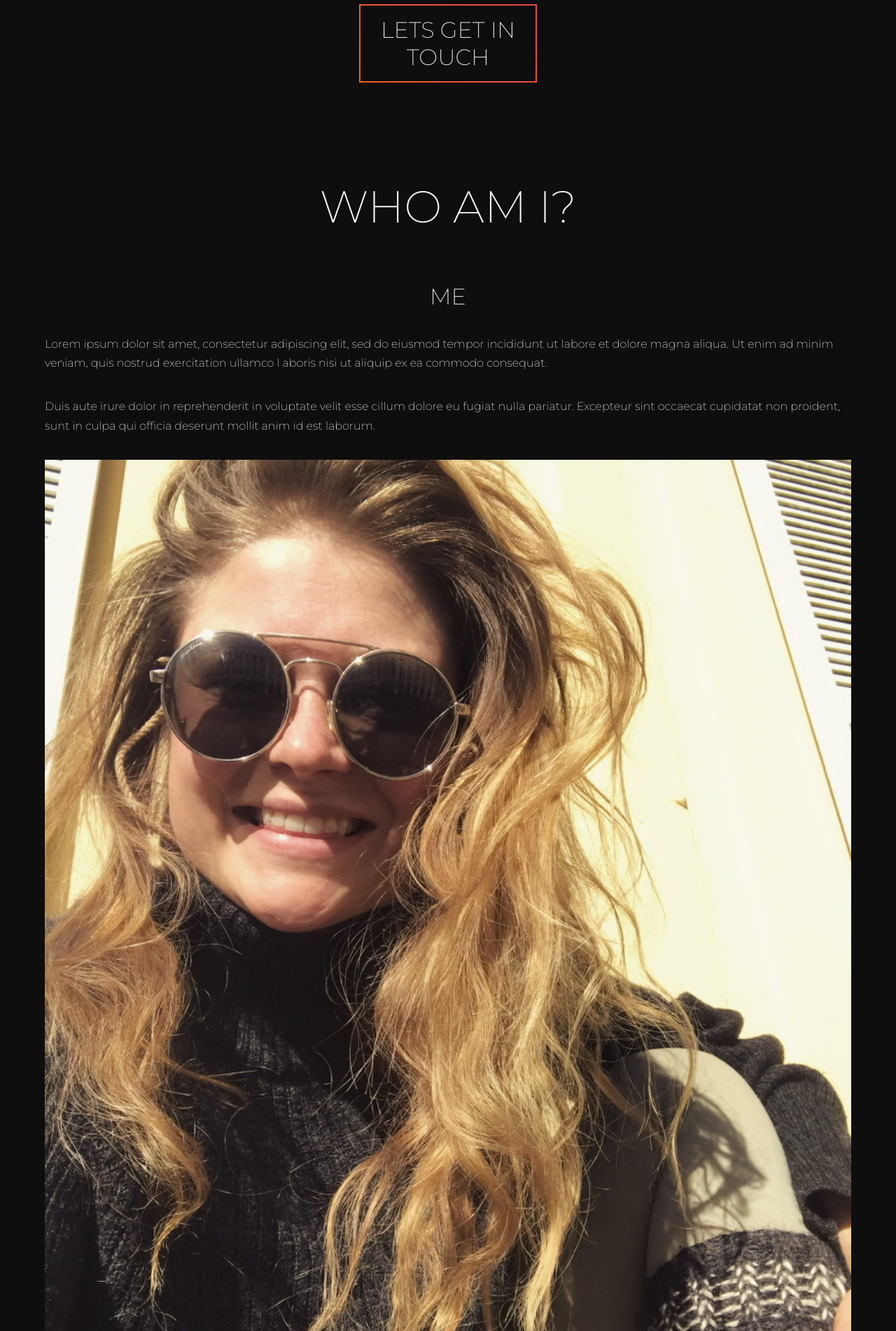
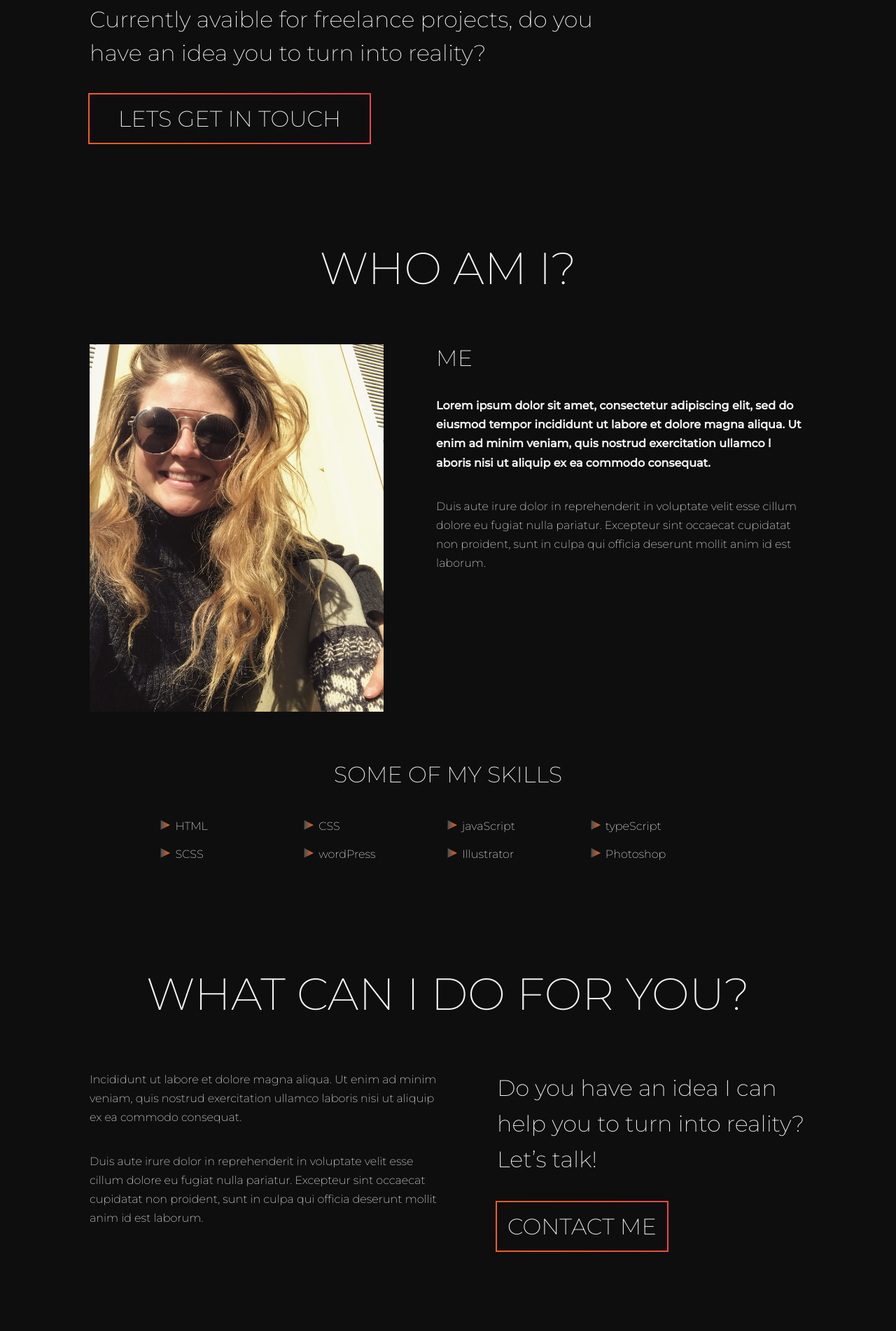
Before and after one commit to evelinanorlin/portfolio_evelina_norlin, a website built with Vite: page index.html in a window 1280 px wide. Shown: the part 558-2460 px from the top of the page at 70% size. Built offline with nearby package versions, Linux system fonts and the light colour scheme; a web font is replaced by a local one.

Commit message:
css tablet

```diff
--- a/index.html
+++ b/index.html
@@ -37,19 +37,22 @@
       </section>
       <section class="about">
         <h2>Who am I?</h2>
+        <div class="about-grid">
+          <div class="about-paragraph">
             <h3>Me</h3>
-        <p>
+            <p class="fat-text">
               Lorem ipsum dolor sit amet, consectetur adipiscing elit, sed do
-          eiusmod tempor incididunt ut labore et dolore magna aliqua. Ut enim ad
-          minim veniam, quis nostrud exercitation ullamco l aboris nisi ut
-          aliquip ex ea commodo consequat.
+              eiusmod tempor incididunt ut labore et dolore magna aliqua. Ut
+              enim ad minim veniam, quis nostrud exercitation ullamco l aboris
+              nisi ut aliquip ex ea commodo consequat.
             </p>
             <p>
-          Duis aute irure dolor in reprehenderit in voluptate velit esse cillum
-          dolore eu fugiat nulla pariatur. Excepteur sint occaecat cupidatat non
-          proident, sunt in culpa qui officia deserunt mollit anim id est
-          laborum.
+              Duis aute irure dolor in reprehenderit in voluptate velit esse
+              cillum dolore eu fugiat nulla pariatur. Excepteur sint occaecat
+              cupidatat non proident, sunt in culpa qui officia deserunt mollit
+              anim id est laborum.
             </p>
+          </div>
           <img
             src="src/images/Evelina.jpeg"
             alt="Image of blond woman with sunglasses"
@@ -57,6 +60,8 @@
             height="200"
             width="150"
           />
+        </div>
+        <div class="skills-column">
           <h3>Some of my skills</h3>
           <ul>
             <li>HTML</li>
@@ -68,27 +73,36 @@
             <li>Illustrator</li>
             <li>Photoshop</li>
           </ul>
+        </div>
       </section>
       <section class="services">
         <h2>What can I do for you?</h2>
+        <div class="services-grid">
+          <div class="services-paragraph">
             <p>
-          Incididunt ut labore et dolore magna aliqua. Ut enim ad minim veniam,
-          quis nostrud exercitation ullamco laboris nisi ut aliquip ex ea
-          commodo consequat.
+              Incididunt ut labore et dolore magna aliqua. Ut enim ad minim
+              veniam, quis nostrud exercitation ullamco laboris nisi ut aliquip
+              ex ea commodo consequat.
             </p>
             <p>
-          Duis aute irure dolor in reprehenderit in voluptate velit esse cillum
-          dolore eu fugiat nulla pariatur. Excepteur sint occaecat cupidatat non
-          proident, sunt in culpa qui officia deserunt mollit anim id est
-          laborum.
+              Duis aute irure dolor in reprehenderit in voluptate velit esse
+              cillum dolore eu fugiat nulla pariatur. Excepteur sint occaecat
+              cupidatat non proident, sunt in culpa qui officia deserunt mollit
+              anim id est laborum.
             </p>
+          </div>
+          <div>
             <p class="big-paragraph">
-          Do you have an idea I can help you to turn into reality? Let’s talk!
+              Do you have an idea I can help you to turn into reality? Let’s
+              talk!
             </p>
             <button class="btn">Contact me</button>
+          </div>
+        </div>
       </section>
       <section class="portfolio">
         <h2>Recent projects</h2>
+        <div class="portfolio-grid">
           <img
             src="src/images/norlin_movement.png"
             alt="picture of a yoga website landing"
@@ -103,6 +117,21 @@
             width="250"
             loading="lazy"
           />
+          <img
+            src="src/images/to_the_moon.png"
+            alt="picture of a yoga website landing"
+            height="200"
+            width="250"
+            loading="lazy"
+          />
+          <img
+            src="src/images/norlin_movement.png"
+            alt="picture of a yoga website landing"
+            height="200"
+            width="250"
+            loading="lazy"
+          />
+        </div>
       </section>
       <section class="contact">
         <h2>contact me</h2>
--- a/src/_base.scss
+++ b/src/_base.scss
@@ -232,6 +232,10 @@ nav{
     line-height: 2.5rem;
     margin-bottom: 140px;
   }
+
+  .fat-text{
+    font-weight: 600;
+  }
 }
 
 .services{
--- a/src/_tablet.scss
+++ b/src/_tablet.scss
@@ -1,4 +1,8 @@
 @media screen and (min-width: 750px) {
+  .container{
+    width: 80%;
+  }
+
   nav{
     .menu-button{
       display: flex;
@@ -13,4 +17,84 @@
       }
     }
   }
+  .header{
+    h1{
+      font-size: 12rem;
+      -webkit-transform:scale(1,2); /* Safari and Chrome */
+      -moz-transform:scale(1,2); /* Firefox */
+      -ms-transform:scale(1,2); /* IE 9 */
+      -o-transform:scale(1,2); /* Opera */
+      transform:scale(1,2); /* W3C */
+      letter-spacing: 10px;
+      bottom: 50px;
+    }
+    .hide-in-mobile{
+      display: block;
+    }
+
+    p{
+      margin-bottom: 35px;
+      margin-top: 0;
+    }
+
+    .btn{
+      margin: 0 0;
+      width: 400px;
+    }
+  }
+
+  .about{
+    .about-grid{
+      display: grid;
+      grid-template-areas: 'img paragraph';
+      grid-gap: 75px;
+    }
+
+    .about-paragraph{
+      grid-area: paragraph;
+
+      h3{
+        text-align: left;
+      }
+    }
+
+    img{
+      grid-area: img;
+    }
+
+    ul{
+      width: 80%;
+      grid-template-columns: 25% 25% 25% 25%;
+      margin: 0 auto;
+      margin-bottom: 140px;
+    }
+  }
+
+  .services{
+    .services-grid{
+      display: grid;
+      grid-template-columns: 50% 50%;
+      grid-gap: 70px;
+    }
+    .big-paragraph{
+      padding: 0;
+      margin: 0;
+      margin-bottom: 35px;
+    }
+
+    .btn{
+      margin: 0;
+    }
+  }
+  .portfolio{
+    .portfolio-grid{
+      display: grid;
+      grid-template-columns: 50% 50%;
+    }
+
+    img{
+      height: 300px;
+      object-fit: cover;
+    }
+  }
 }
--- a/src/style.scss
+++ b/src/style.scss
@@ -1,2 +1,3 @@
 @import 'base';
 @import 'tablet';
+@import 'desktop';
```
Lines whose indentation alone changed are shown as unchanged.
